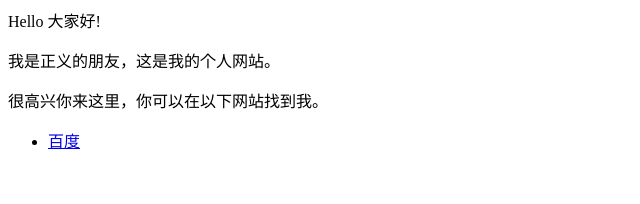
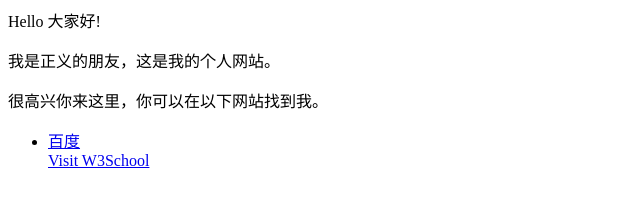
Before and after one commit to hcddf/hcddf.github.io, a plain HTML site: page index.html in a window 1280 px wide. Shown: the whole page, without its empty margins (0-640 px from the left). Drawn offline with Linux system fonts and the light colour scheme.

Commit message:
Update index.html

```diff
--- a/index.html
+++ b/index.html
@@ -3,4 +3,5 @@
 <p>很高兴你来这里，你可以在以下网站找到我。</p>
 <ul>
     <li><a href="http://www.baidu.com/">百度</a></li>
+    <a href="http://www.w3school.com.cn/">Visit W3School</a>
 </ul>
```
